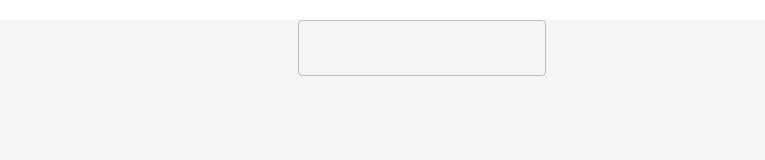
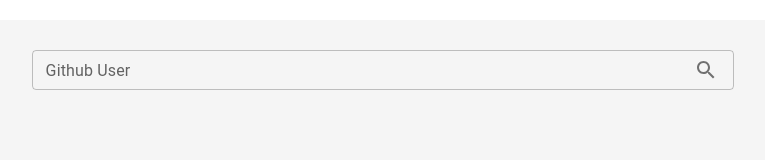
Before and after one commit to jclentino/github-user-search, a React app: page / in a window 1280 px wide. Shown: the top 160 px of the page, without its empty margins (218-983 px from the left). Built offline with nearby package versions, Linux system fonts and the light colour scheme.

Commit message:
Colocando estilos al buscador

```diff
--- a/src/App.jsx
+++ b/src/App.jsx
@@ -4,7 +4,6 @@
 
 const App = ()=>  {
     return (
-        <>
         <Container sx={{
             background: 'whitesmoke',
             width: '80vw',
@@ -17,7 +16,6 @@
         }} >
         <Searcher />
         </Container>
-        </>
     );
 }
 
--- a/src/components/Searcher/index.js
+++ b/src/components/Searcher/index.js
@@ -1,12 +1,34 @@
 import React from "react";
 import { IconButton, Stack, TextField } from "@mui/material"
+import SearchIcon from '@mui/icons-material/Search';
 
 const Searcher = () => {
     return (
-        <Stack>
-            <TextField>
-            </TextField>
-            <IconButton>
+        <Stack
+            direction='row'
+            sx={{
+                marginTop: '30px',
+                width: '80%'
+            }}
+        >
+            <TextField
+                id="outlined-basic"
+                label="Github User"
+                placeholder="Octocat"
+                variant="outlined"
+                size="small"
+                sx={{
+                    width: '90%',
+
+                }}
+            />
+            <IconButton
+                size="small"
+                sx={{
+                    left: '-45px'
+                }}
+            >
+                <SearchIcon />
             </IconButton>
         </Stack>
     )
```
Lines whose indentation alone changed are shown as unchanged.
